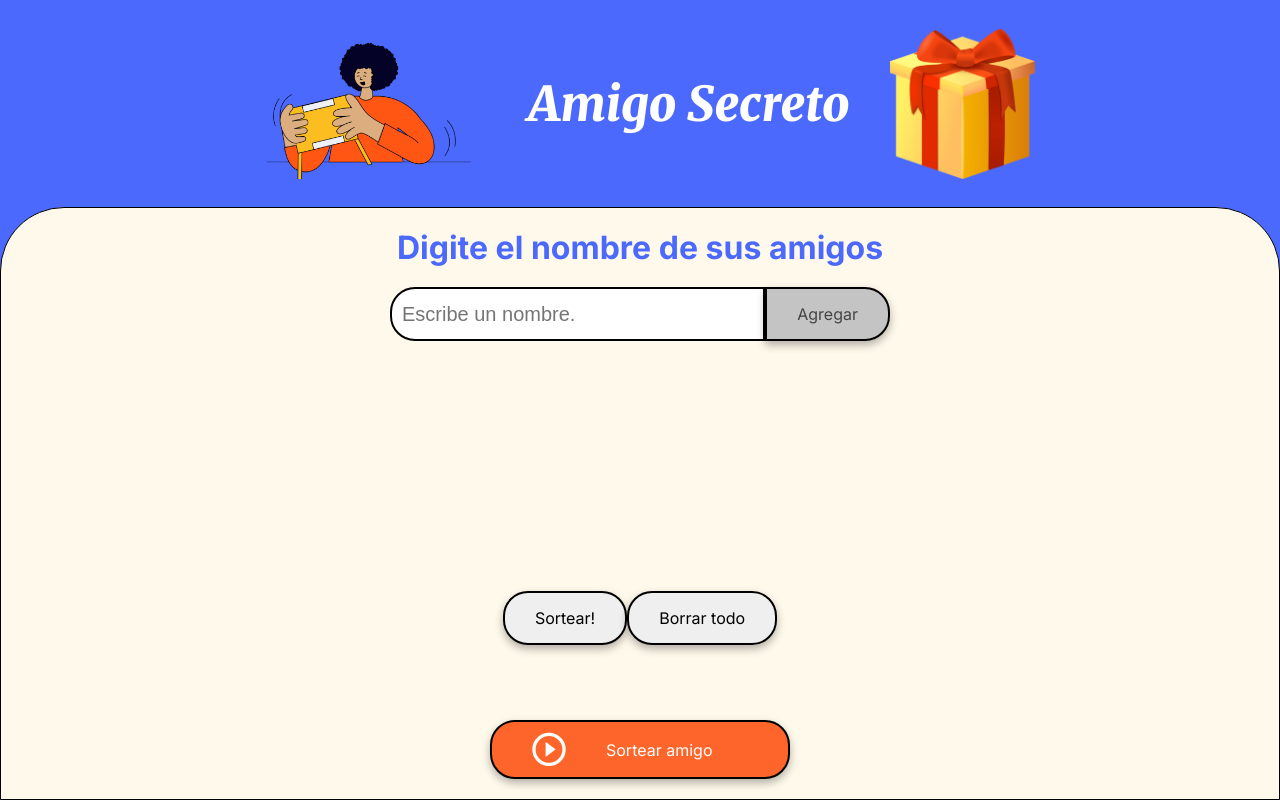
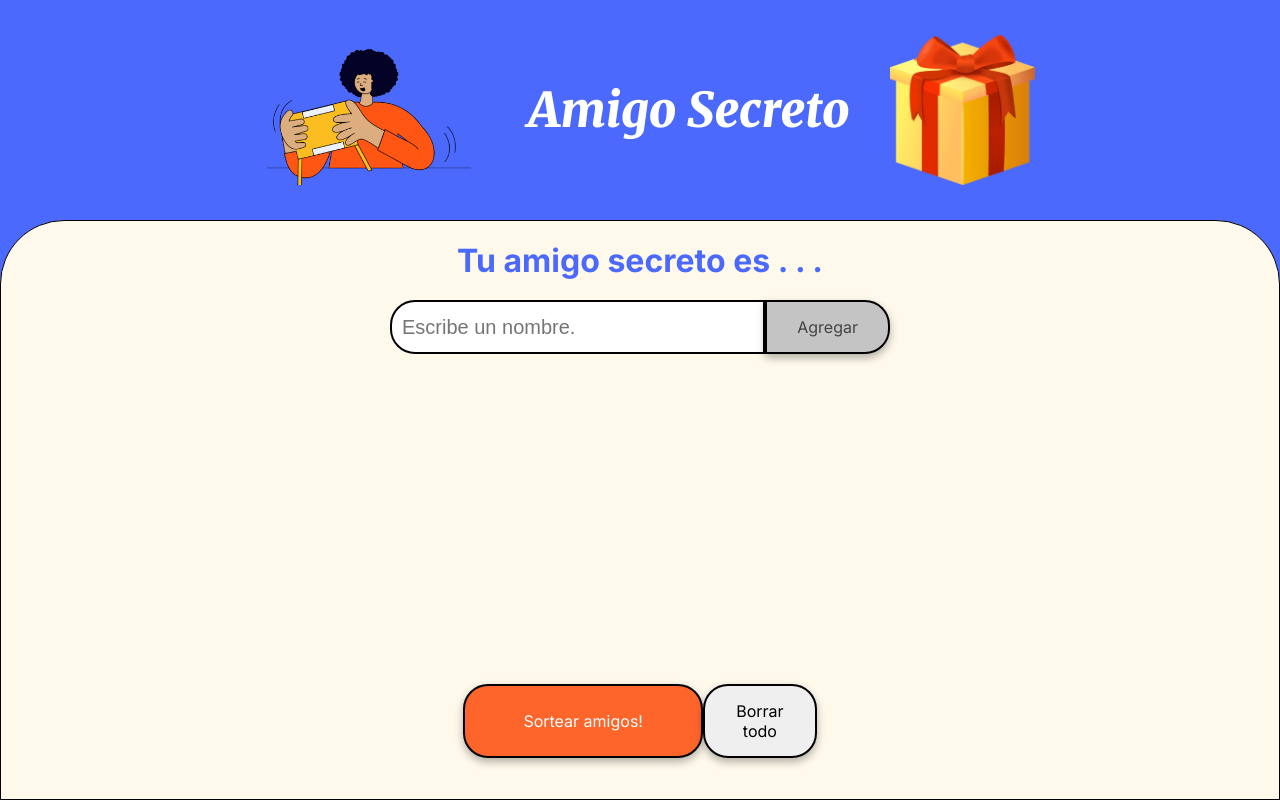
Before and after one commit to YoshuaPariona/challenge-amigo-secreto-one-g8, a plain HTML site: page index.html in a window 1280 px wide. Both pictures are taken after a click on the button "Borrar todo". Drawn offline with Linux system fonts and the light colour scheme.

Commit message:
Implementar: crear la función de mostrar el resultado del sorteo

```diff
--- a/index.html
+++ b/index.html
@@ -17,25 +17,14 @@
         </header>
 
         <section class="input-section">
-            <h2 class="section-title">Digite el nombre de sus amigos</h2>
+            <h2 class="result-title">Tu amigo secreto es . . .</h2>
 
             <div class="name-form"> </div>
 
             <div class="name-cards"> </div>
 
-
-            <div class="result-card"> </div>
             <div class="action-buttons"> </div>
 
-            <ul id="listaAmigos" class="name-list" aria-labelledby="listaAmigos" role="list"></ul>
-            <ul id="resultado" class="result-list" aria-live="polite"></ul>
-
-            <div class="button-container">
-                <button class="button-draw" onclick="sortearAmigo()" aria-label="Sortear amigo secreto">
-                    <img src="assets/play_circle_outline.png" alt="Ícono para sortear">
-                    Sortear amigo
-                </button>
-            </div>
         </section>
     </main>
 
--- a/src/main.js
+++ b/src/main.js
@@ -1,12 +1,14 @@
 import { renderForm } from "./presentation/render-form.js";
 import { renderCards } from "./presentation/render-cards.js";
 import { renderButtons } from "./presentation/render-buttons.js";
+import { renderResult } from "./presentation/render-result.js";
 
 let amigos = [];
 
 const form = document.querySelector('.name-form');
 const cards = document.querySelector('.name-cards');
 const buttons = document.querySelector('.action-buttons');
+const result = document.querySelector('.result-title');
 
 const addName = ( name ) => {
     if( amigos.length === 20 ) {
@@ -18,14 +20,21 @@ const addName = ( name ) => {
 }
 
 const drawNames = () => {
+    if(amigos.length < 2) {
+        alert('Agrega al menos 2 nombres')
+        return;
+    }
     const indice = Math.floor( Math.random() * amigos.length );
-    console.log(amigos[indice]);
+    renderResult( amigos[indice] );
 }
 
-const eraseNames = () => {
+const resetNames = () => {
+    if(amigos.length === 0) {
+        return;
+    }
     amigos = [];
     renderCards( cards, amigos );
 }
 
 renderForm( form, addName );
-renderButtons( buttons, drawNames, eraseNames );
+renderButtons( buttons, drawNames, resetNames );
--- a/src/presentation/render-buttons.js
+++ b/src/presentation/render-buttons.js
@@ -1,19 +1,20 @@
-export const renderButtons = ( buttons, drawNames, eraseNames ) => {
+export const renderButtons = ( buttons, drawNames, resetNames ) => {
     const drawBtn = document.createElement('button');
     const resetBtn = document.createElement('button');
 
-    drawBtn.innerText = 'Sortear!';
+    drawBtn.innerText = 'Sortear amigos!';
     drawBtn.className = 'sort-button';
 
     resetBtn.innerText = 'Borrar todo';
-    resetBtn.className = 'sort-button';
+    resetBtn.className = 'reset-button';
 
     buttons.append( drawBtn, resetBtn );
 
     drawBtn.addEventListener('click', () => {
         drawNames();
     })
+
     resetBtn.addEventListener('click', () => {
-        eraseNames();
+        resetNames();
     })
 }
--- a/src/presentation/render-cards.js
+++ b/src/presentation/render-cards.js
@@ -10,7 +10,7 @@ export const renderCards = ( cards, amigos ) => {
             columnCards = createColumn( cards );
         }
         const nameCard = createCard( amigo );
-        columnCards.append(nameCard)
+        columnCards.append(nameCard);
     });
 }
 
--- /dev/null
+++ b/src/presentation/render-result.js
@@ -0,0 +1,8 @@
+export const renderResult = ( result ) => {
+
+    const resultTitle = document.querySelector('.result-title');
+    resultTitle.innerHTML = `Tu amigo secreto es
+        <span class="result">${ result }</span>` ;
+
+    result.append(resultTitle);
+}
--- a/src/style.css
+++ b/src/style.css
@@ -65,7 +65,7 @@ body {
     color: var(--color-white);
 }
 
-.section-title {
+.result-title {
     font-family: "Inter", serif;
     font-size: 32px;
     font-weight: 700;
@@ -99,7 +99,7 @@ body {
 .name-cards {
     display: flex;
     flex-direction: row;
-    height: 230px;
+    height: 310px;
 }
 .column-cards {
     display: flex;
@@ -112,7 +112,7 @@ body {
     border: 3px solid var(--color-button);
     color: var(--color-text);
     padding: 10px ;
-    width: 225px;
+    width: 250px;
     margin: 10px;
     display: flex;
     justify-content: center;
@@ -169,10 +169,15 @@ ul {
     text-align: center;
 }
 
-/* Botón de sortear título */
-.button-draw {
+/* Botones de sortear y resetear nombres */
+
+.action-buttons {
     display: flex;
-    align-items: center;
+    flex-direction: row;
+
+}
+
+.sort-button {
     width: 100%;
     padding: 10px 40px;
     color: var(--color-white);
@@ -180,10 +185,10 @@ ul {
     font-size: 16px;
 }
 
-.button-draw img {
+.sort-button img {
     margin-right: 40px;
 }
 
-.button-draw:hover {
+.sort-button:hover {
     background-color: var(--color-button-hover);
 }
```
